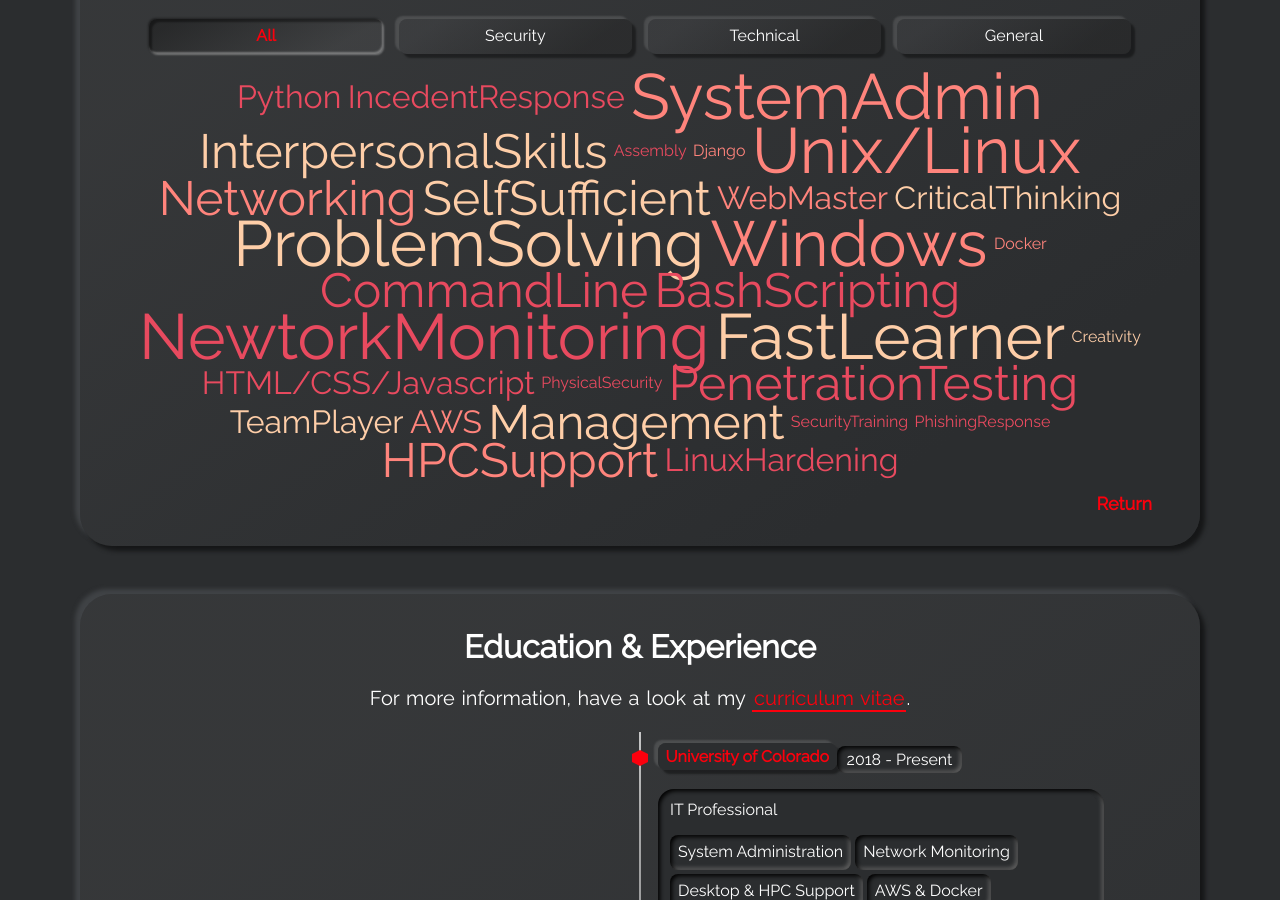
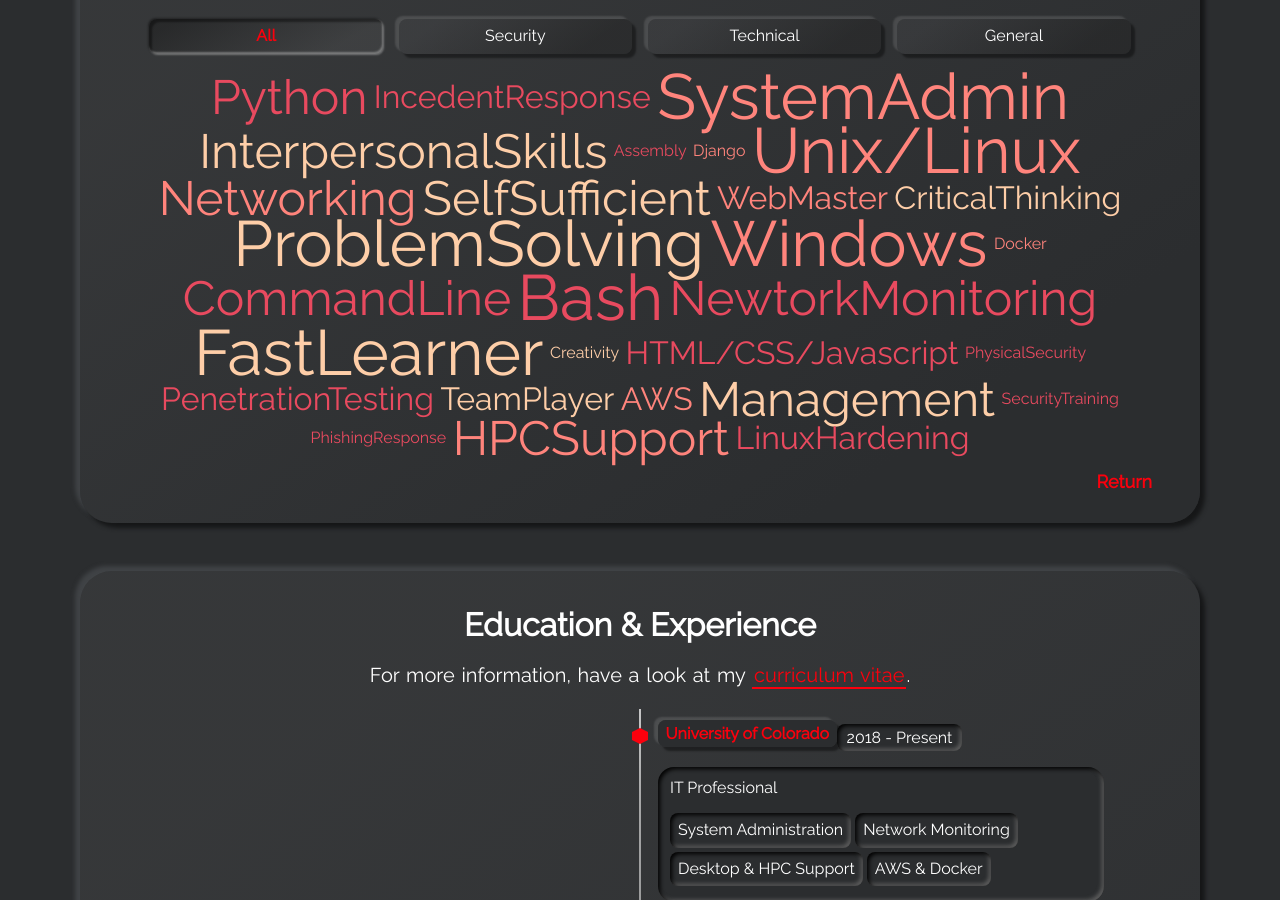
Before and after one commit to ingoglia/ingoglia.github.io, a Jekyll site: the page built from index.html, in a window 1280 px wide and 900 px high, scrolled down 1434 px. Built offline with Jekyll 4.4.1, drawn with Linux system fonts in a browser that asks for light colours.

Commit message:
fixed skill

```diff
--- a/_data/skills-securitys.yml
+++ b/_data/skills-securitys.yml
@@ -6,16 +6,16 @@
 #   weight: 5
 
 - name: NewtorkMonitoring
-  weight: 4
+  weight: 3
 
 - name: PenetrationTesting
+  weight: 2
+
+- name: Python
   weight: 3
 
-- name: Python
-  weight: 2
-
-- name: BashScripting
-  weight: 3
+- name: Bash
+  weight: 4
 
 - name: IncedentResponse
   weight: 2
```
